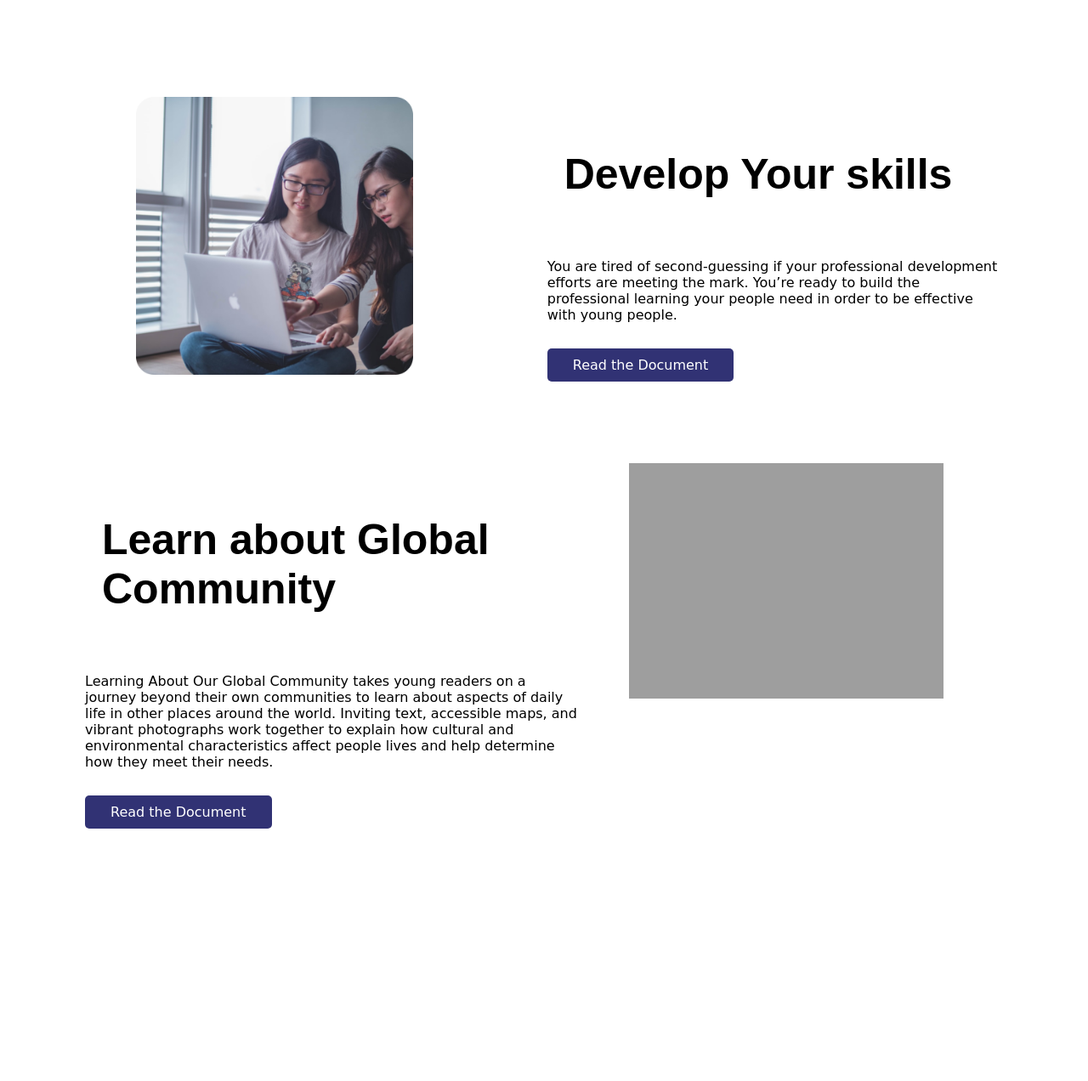
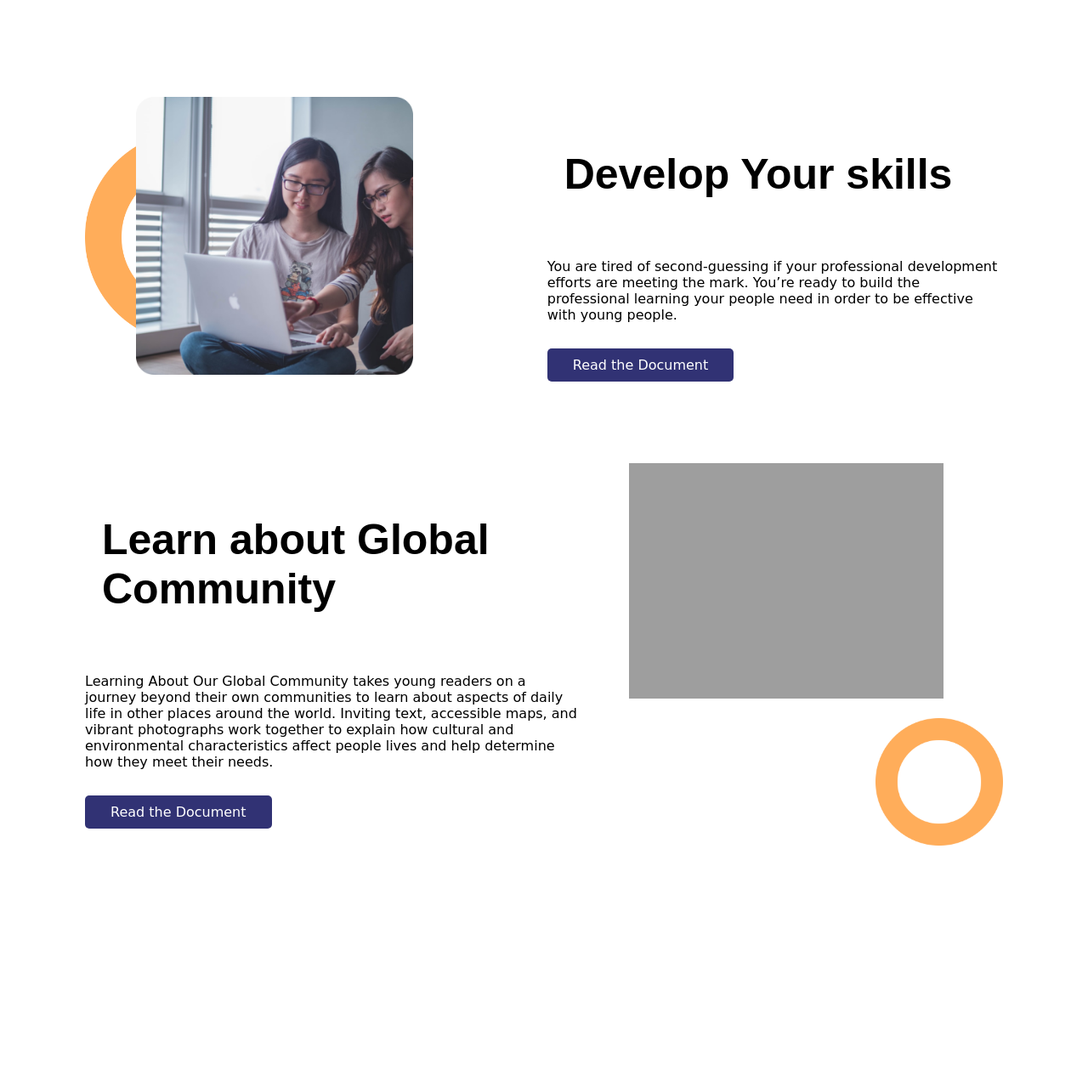
Before and after one commit to sheikhsumaya/Assignment-01, a plain HTML site: page index.html in a window 1280 px wide. Shown: the part 1319-2591 px from the top of the page at 85% size. Drawn offline with Linux system fonts and the light colour scheme; the site is published under a folder, as on GitHub Pages, so addresses that start at the root find nothing; a web font is replaced by a local one.

Commit message:
Update style.css

```diff
--- a/style.css
+++ b/style.css
@@ -91,7 +91,7 @@ p {
   margin: 15px;
 }
 .third-div {
-  background-image: url(/mission-2022-main/images/shapes/shape-1.png);
+  background-image: url(mission-2022-main/images/shapes/shape-1.png);
   display: flex;
   background-repeat: no-repeat;
   background-position: left;
@@ -110,7 +110,7 @@ p {
   margin-inline: 145px;
 }
 .fourth-div {
-  background-image: url(/mission-2022-main/images/shapes/shape-1.png);
+  background-image: url(mission-2022-main/images/shapes/shape-1.png);
   background-repeat: no-repeat;
   background-position: right 300px;
   background-size: 150px;
@@ -135,7 +135,7 @@ p {
 .corona-section {
   display: flex;
   margin-inline: 150px;
-  background-image: url(/mission-2022-main/images/shapes/shape-6.png);
+  background-image: url(mission-2022-main/images/shapes/shape-6.png);
   background-size: 250px;
   background-repeat: no-repeat;
   background-position: right 10px;
```
